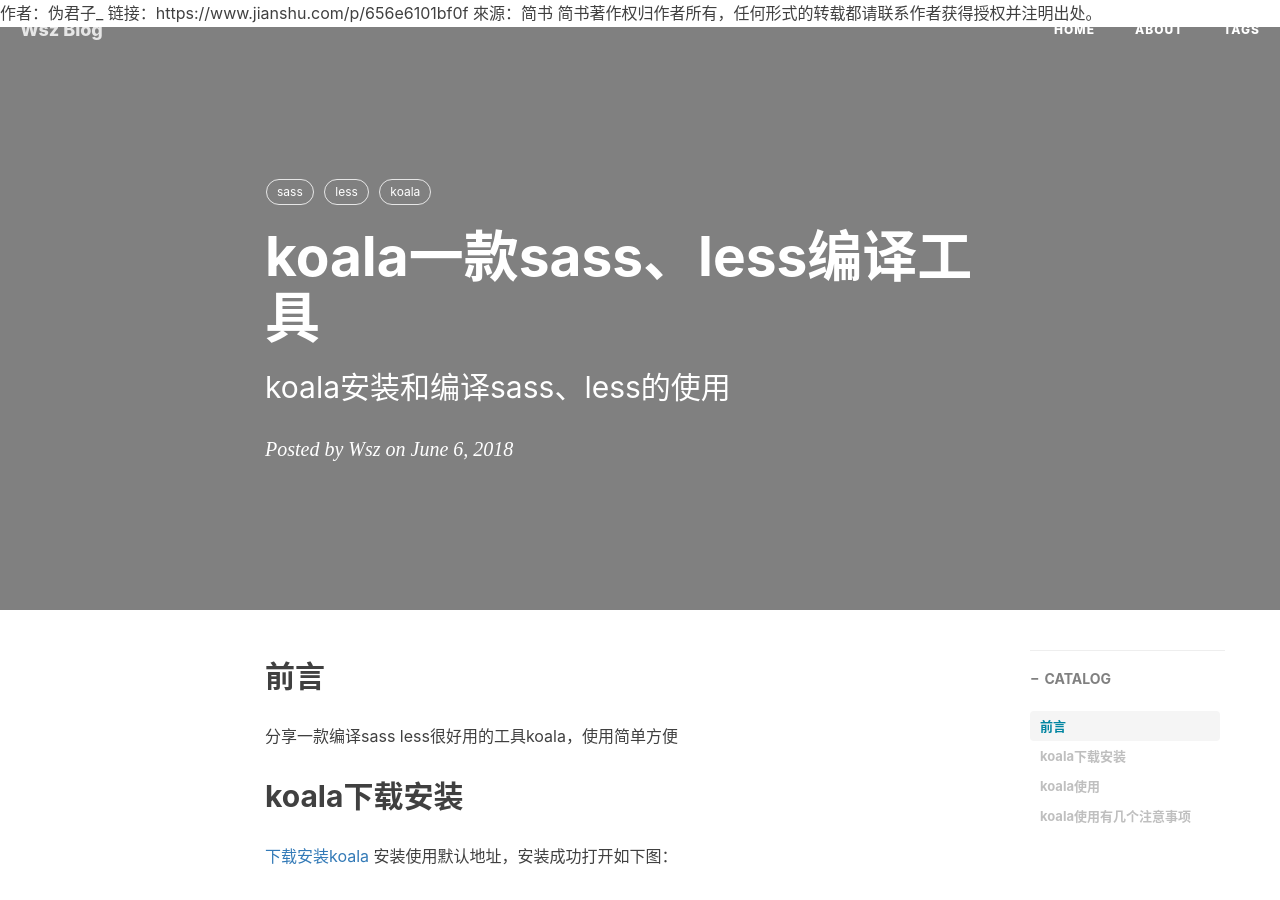
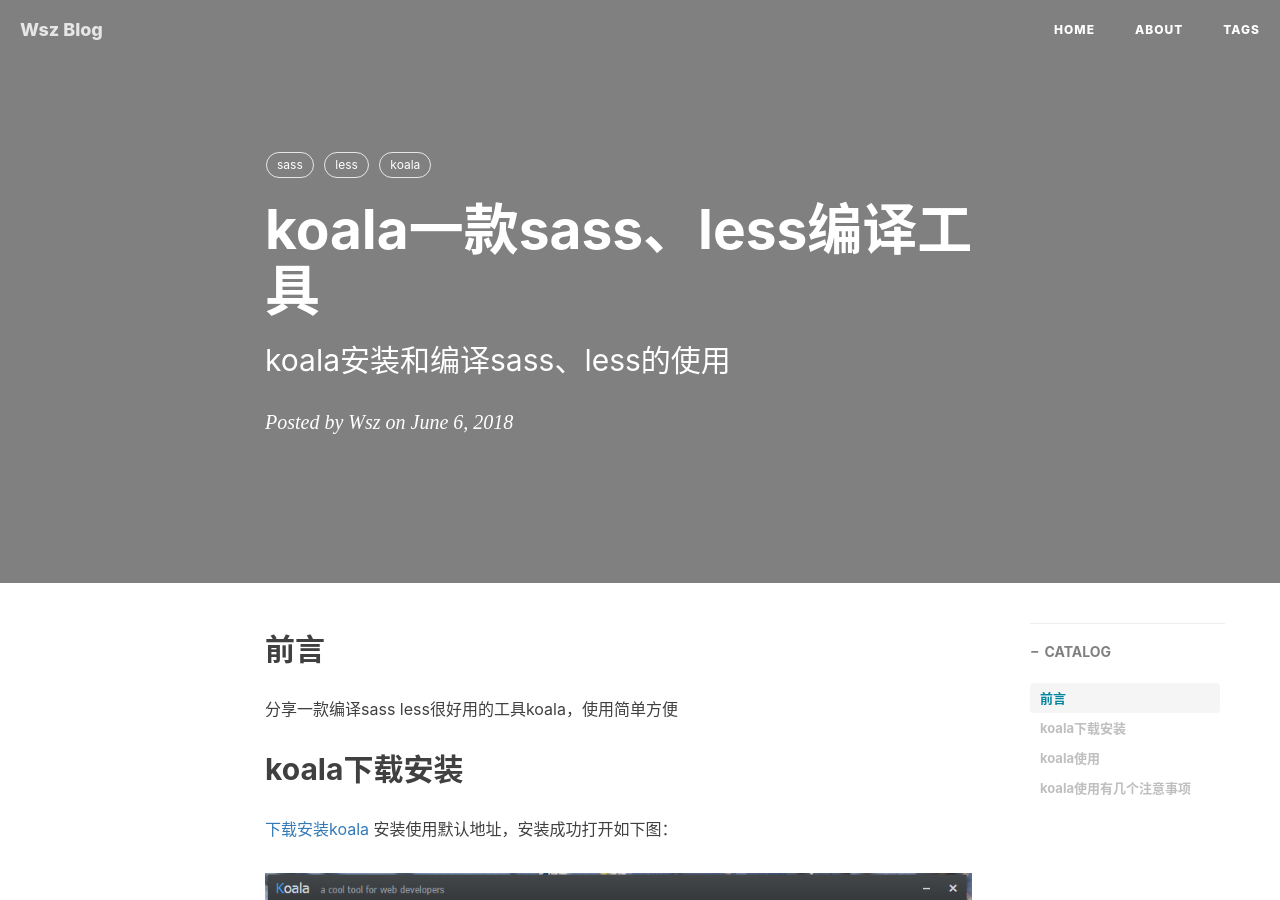
Before and after one commit to wangshouzhi/Wangshouzhi.github.io, a Jekyll site: the page built from _posts/2018-06-06-考拉一款很好的sass less翻译工具.md, in a window 1280 px wide and 900 px high. Built offline with Jekyll 4.4.1, drawn with Linux system fonts in a browser that asks for light colours; nearby versions of some CDN libraries; comment, search, counter and statistics services are not loaded.

Commit message:
Wsz blog init

```diff
--- a/_layouts/post.html
+++ b/_layouts/post.html
@@ -10,14 +10,8 @@
 <!-- //gitalk评论引用 -->
 <!-- <link rel="stylesheet" href="https://unpkg.com/gitalk/dist/gitalk.css">
 <script src="https://unpkg.com/gitalk@latest/dist/gitalk.min.js"></script> -->
-<link rel="stylesheet" href="https://cdn.jsdelivr.net/npm/gitalk@1/dist/gitalk.css">
-<script src="https://cdn.jsdelivr.net/npm/gitalk@1/dist/gitalk.min.js"></script>
 <!-- //gitalk评论引用结束 -->
 
-作者：伪君子_
-链接：https://www.jianshu.com/p/656e6101bf0f
-來源：简书
-简书著作权归作者所有，任何形式的转载都请联系作者获得授权并注明出处。
 <style type="text/css">
     header.intro-header{
         position: relative;
```
